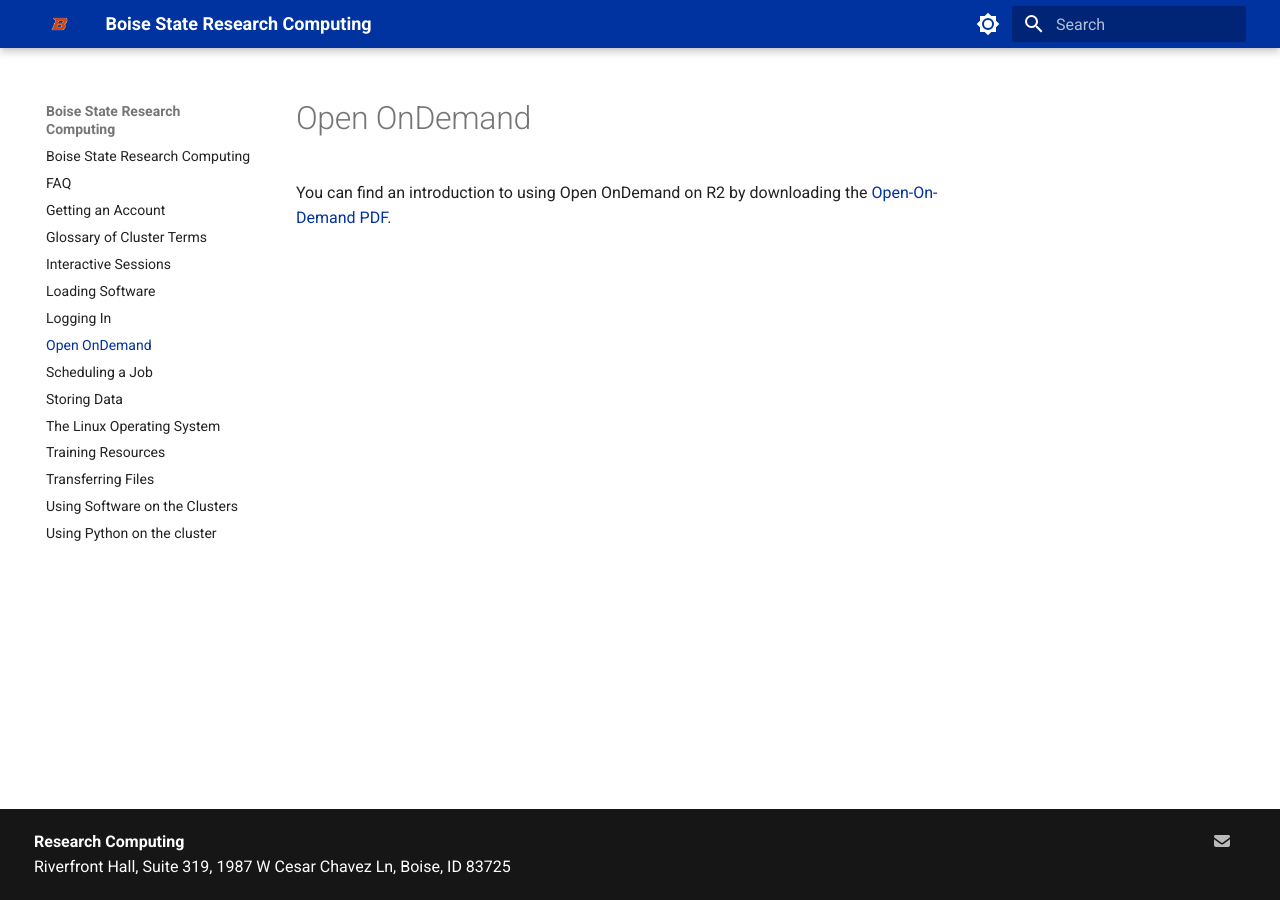
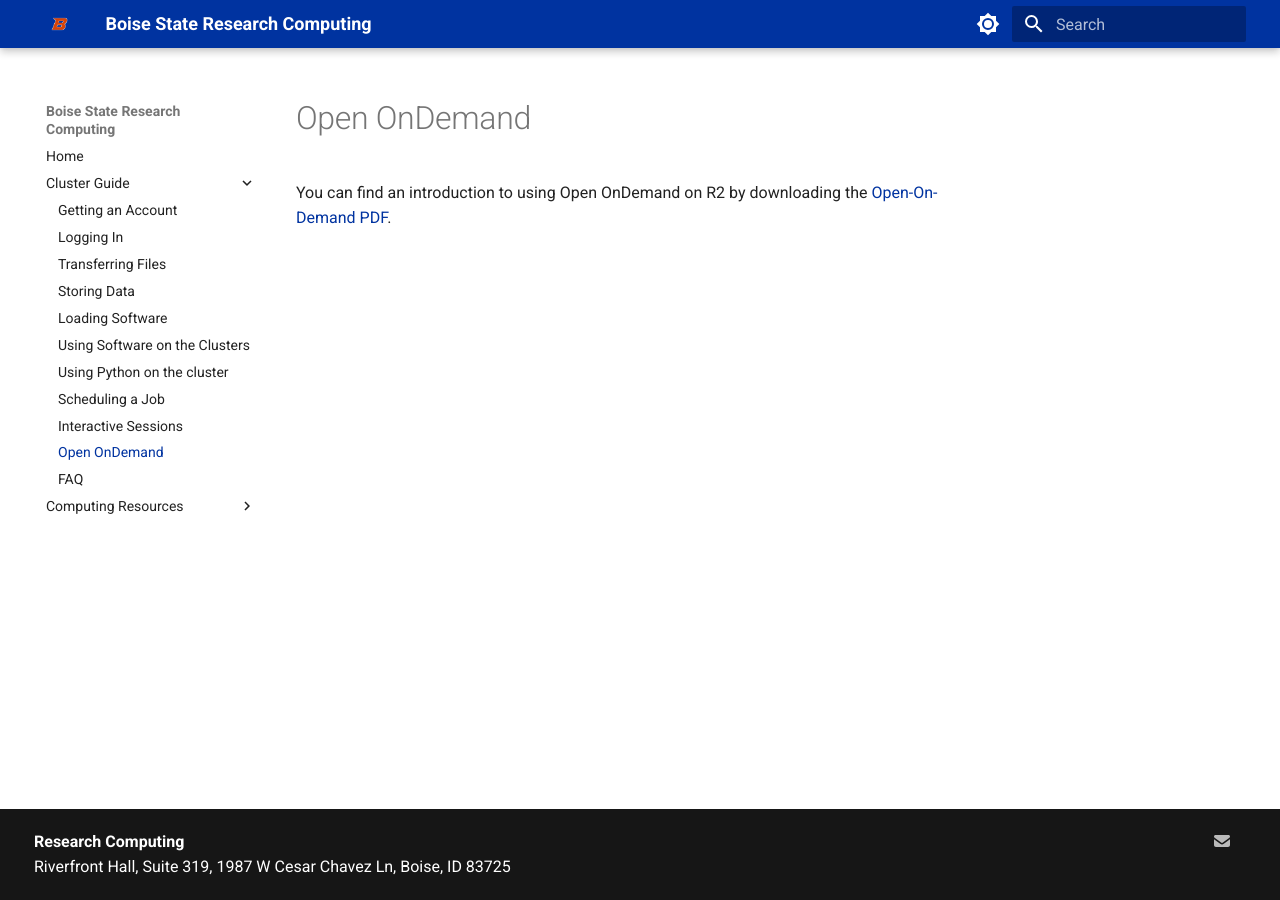
Before and after one commit to bsurc/docs, an MkDocs documentation site: the page built from docs/open_ondemand.md, in a window 1280 px wide. Built offline with MkDocs 1.6.1 and Material for MkDocs 9.7.7, drawn with Linux system fonts in a browser that asks for light colours; part of the change alters nothing that is shown.

Commit message:
Simplify naming and add nav section

```diff
--- a/mkdocs.yml
+++ b/mkdocs.yml
@@ -1,4 +1,22 @@
 site_name: Boise State Research Computing
+nav:
+  - Home: 'index.md'
+  - 'Cluster Guide':
+    - 'getting_an_account.md'
+    - 'logging_in.md'
+    - 'transferring_files.md'
+    - 'storing_data.md'
+    - 'loading_software.md'
+    - 'using_software.md'
+    - 'conda.md'
+    - 'scheduling.md'
+    - 'interactive_sessions.md'
+    - 'open_ondemand.md'
+    - 'faq.md'
+  - 'Computing Resources':
+    - 'training.md'
+    - 'linux.md'
+    - 'glossary.md'
 theme:
   name: material
   logo: images/boisestate-B-1color-orange-rgb.png
```
Also changed, not shown: docs/faq.md (renamed from docs/FAQ.md), docs/getting_an_account.md (renamed from docs/Getting_an_Account.md), docs/glossary.md (renamed from docs/Glossary_of_Cluster_Terms.md), docs/interactive_sessions.md (renamed from docs/Interactive_Sessions.md), docs/linux.md (renamed from docs/The_Linux_Operating_System.md), docs/loading_software.md (renamed from docs/Loading_Software.md), docs/logging_in.md (renamed from docs/Logging_In.md), docs/open_ondemand.md (renamed from docs/Open_OnDemand.md), docs/scheduling.md (renamed from docs/Scheduling_a_Job.md), docs/storing_data.md (renamed from docs/Storing_Data.md), docs/training.md (renamed from docs/Training_Resources.md), docs/transferring_files.md (renamed from docs/Transferring_Files.md), docs/using_software.md (renamed from docs/Using_Software_on_the_Clusters.md).
